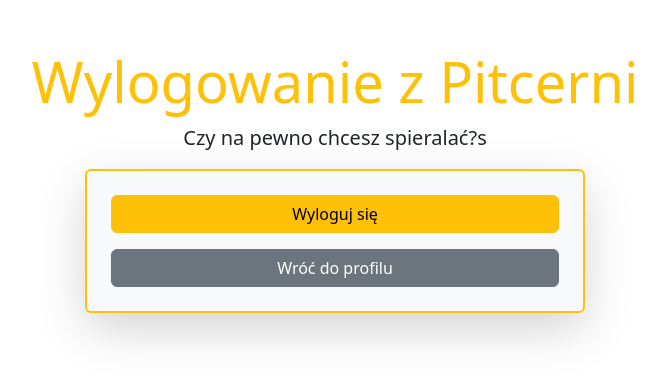
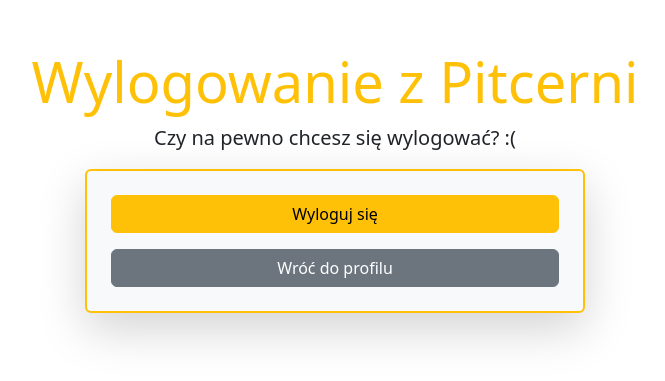
Before and after one commit to czumper/gowno, a Django app: page /accounts/logout/ in a window 1280 px wide. Shown: the part 82-463 px from the top of the page, without its empty margins (305-970 px from the left). Run offline with Django 4.2, Linux system fonts and the light colour scheme; the visitor is signed in with stand-in values (Sample User, id 1).

Commit message:
literowka :)

```diff
--- a/templates/account/logout.html
+++ b/templates/account/logout.html
@@ -4,7 +4,7 @@
 {% block content %}
 <div class="container mt-5 text-center">
     <h1 class="display-4 text-warning">Wylogowanie z Pitcerni</h1>
-    <p class="lead">Czy na pewno chcesz spieralać?s</p>
+    <p class="lead">Czy na pewno chcesz się wylogować? :(</p>
     <div class="card shadow-lg p-4 mx-auto" style="max-width: 500px; background-color: #f8f9fa; border: 2px solid #ffc107;">
         <form method="post">
             {% csrf_token %}
```
